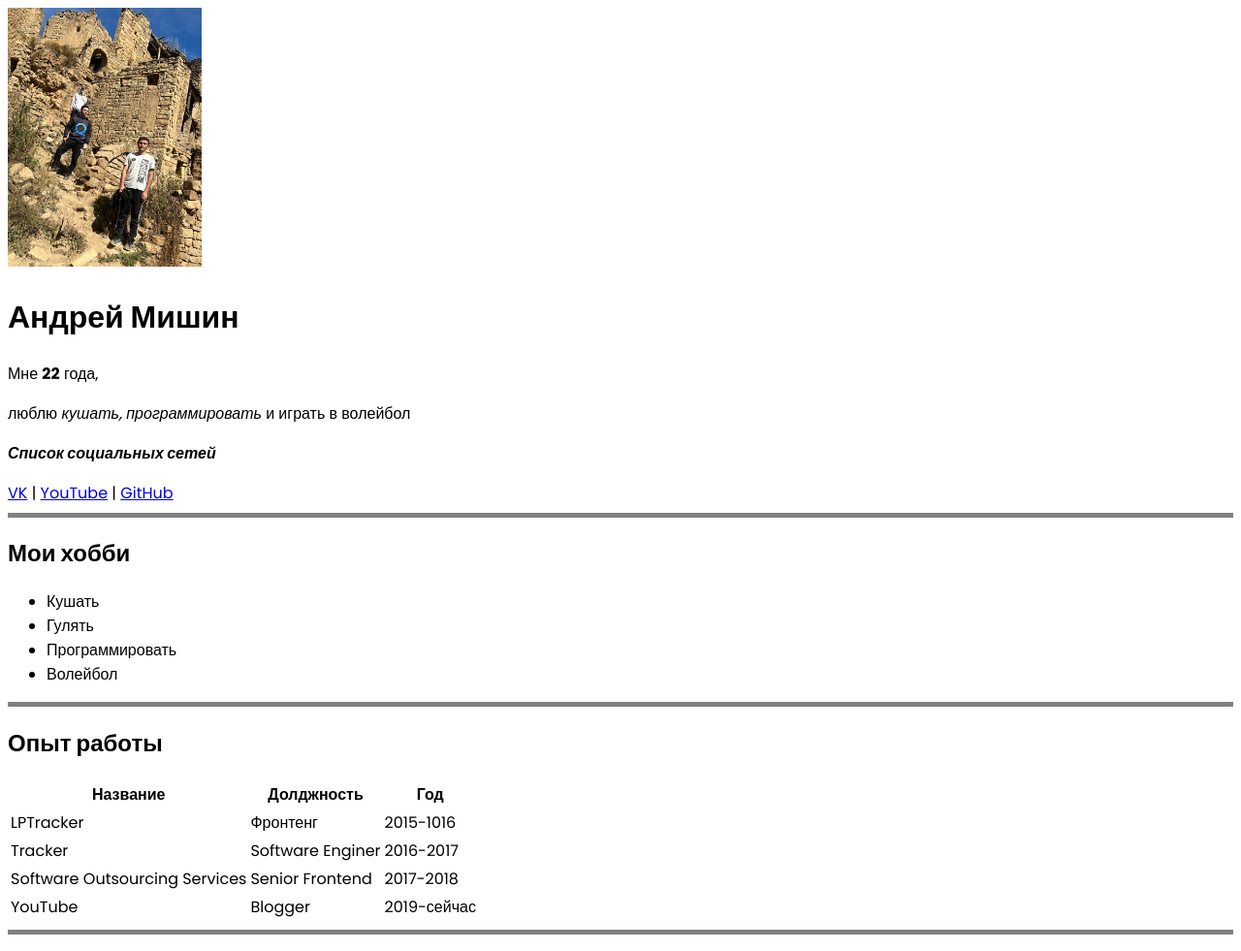
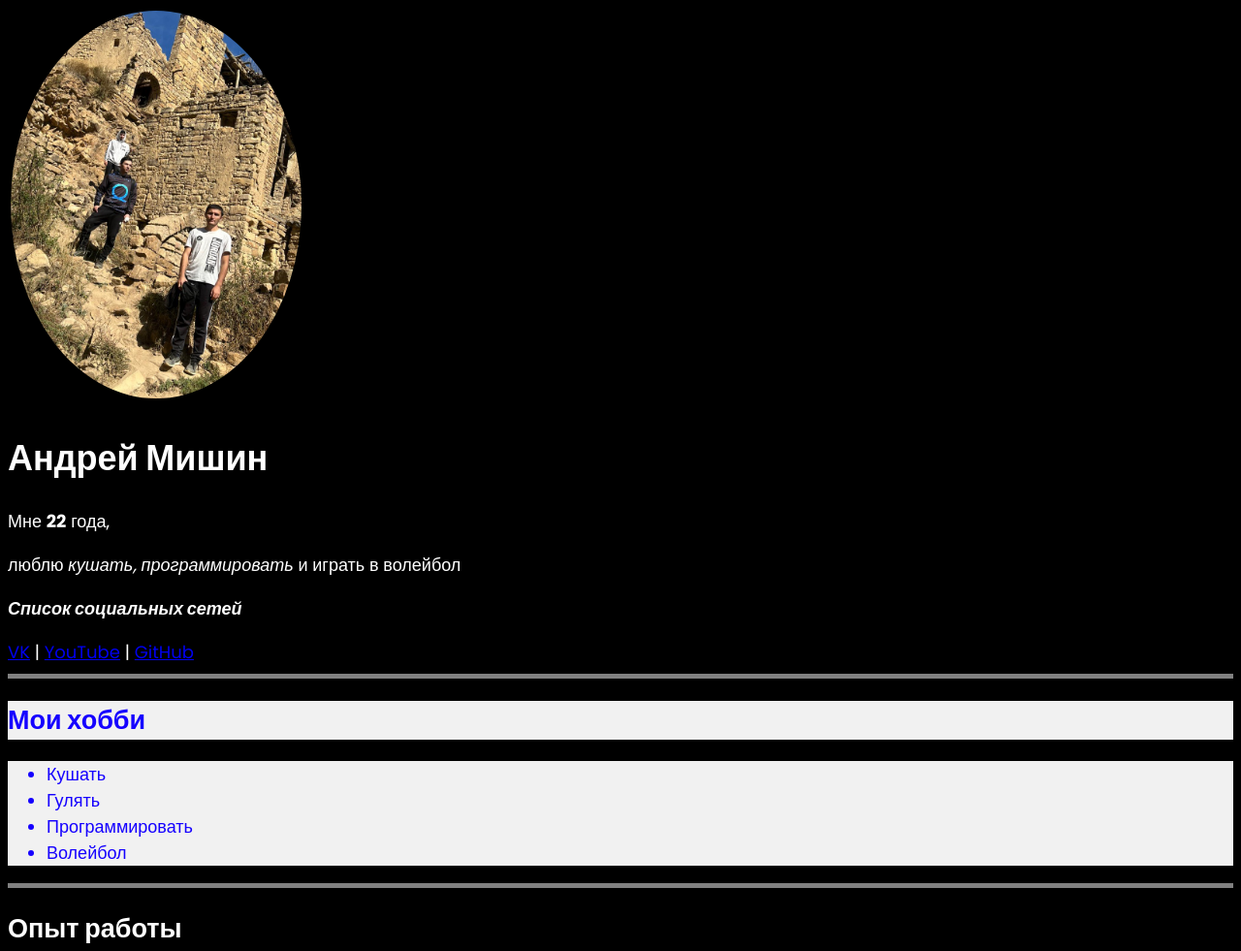
Before and after one commit to Shaymanov/resume, a plain HTML site: page index.html in a window 1280 px wide. Shown: the top 981 px of the page at 97% size. Drawn offline with Linux system fonts and the light colour scheme.

Commit message:
i don't know what i did

```diff
--- a/index.html
+++ b/index.html
@@ -31,16 +31,18 @@
       <p>
         <b><i>Список социальных сетей</i></b>
       </p>
-      <a href="#" target="_blank">VK</a> |
-      <a href="#" target="_blank">YouTube</a> |
-      <a href="#" target="_blank">GitHub</a> <br />
+      <div class="link">
+        <a href="#" target="_blank">VK</a> |
+        <a href="#" target="_blank">YouTube</a> |
+        <a href="#" target="_blank">GitHub</a>
+      </div>
     </header>
 
     <hr size="5" noshade="" />
 
-    <h2>Мои хобби</h2>
+    <h2 class="hobbi">Мои хобби</h2>
 
-    <ul>
+    <ul class="hobbi">
       <li>Кушать</li>
       <li>Гулять</li>
       <li>Программировать</li>
@@ -49,8 +51,8 @@
 
     <hr size="5" noshade="" />
 
-    <h2>Опыт работы</h2>
-    <table>
+    <h2 class="">Опыт работы</h2>
+    <table class="lvlWork">
       <thead>
         <tr>
           <th>Название</th>
@@ -104,8 +106,7 @@
             cols="30"
             rows="5"
             placeholder="Введите сообщение..."
-          >
-          </textarea>
+          ></textarea>
         </div>
         <input type="submit" value="Отправить!" />
       </form>
--- a/style/style.css
+++ b/style/style.css
@@ -4,10 +4,33 @@
 /* import fonts */
 @import url('https://fonts.googleapis.com/css2?family=Poppins:wght@400;500;600;700&display=swap');
 
-* {
+body {
     font-family: 'Poppins', sans-serif;
+    font-weight: normal;
+    font-size: 18px;
+    background-color: #000000;
+    color: #ffffff;
+}
+
+.link a:hover{
+    color: #ff0000d7;
+    text-decoration: none;
+
 }
 
 #me{
-    width: 200px;
+    width: 300px;
+    border-radius: 100%;
+    border-style: double;
+    border-color: black;
 }
+
+.hobbi{
+    color: #1500ff;
+    background-color: #f1f1f1;
+}
+
+.lvlWork{
+    font-style: italic;
+    font-weight: bold;
+}
```
